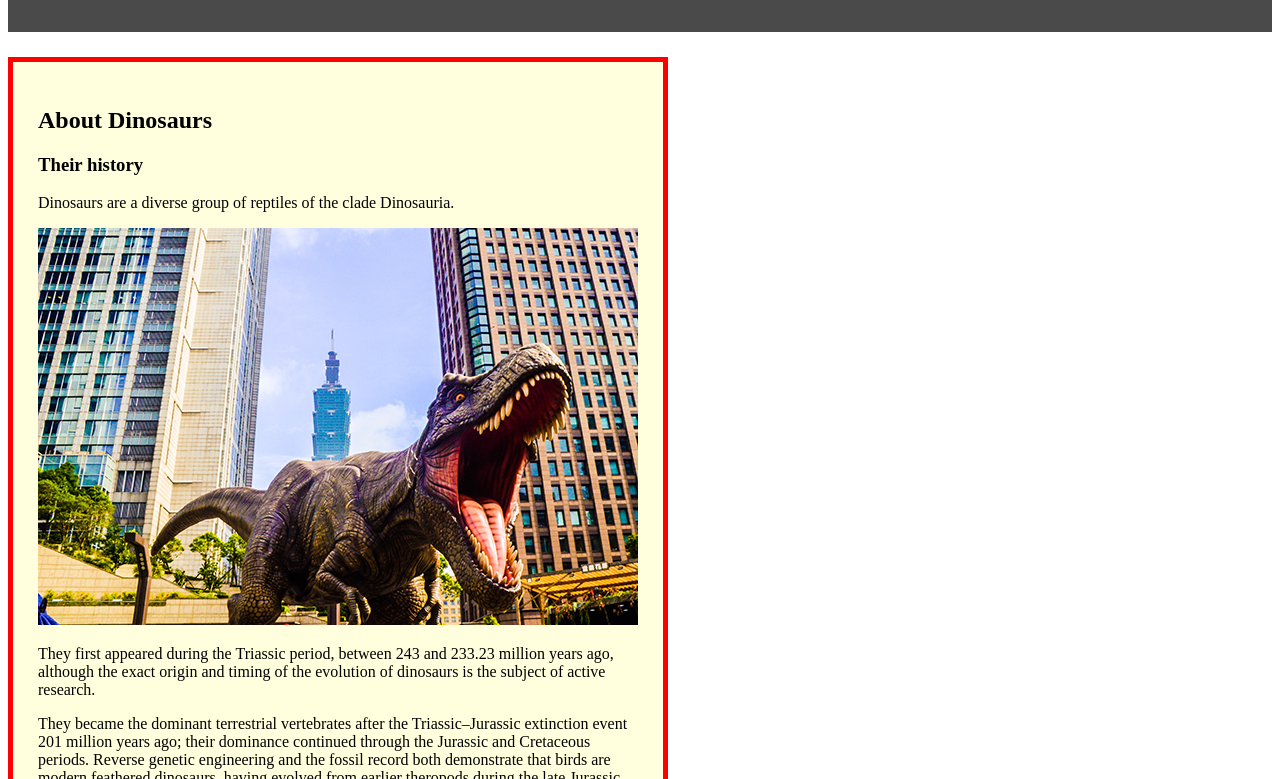
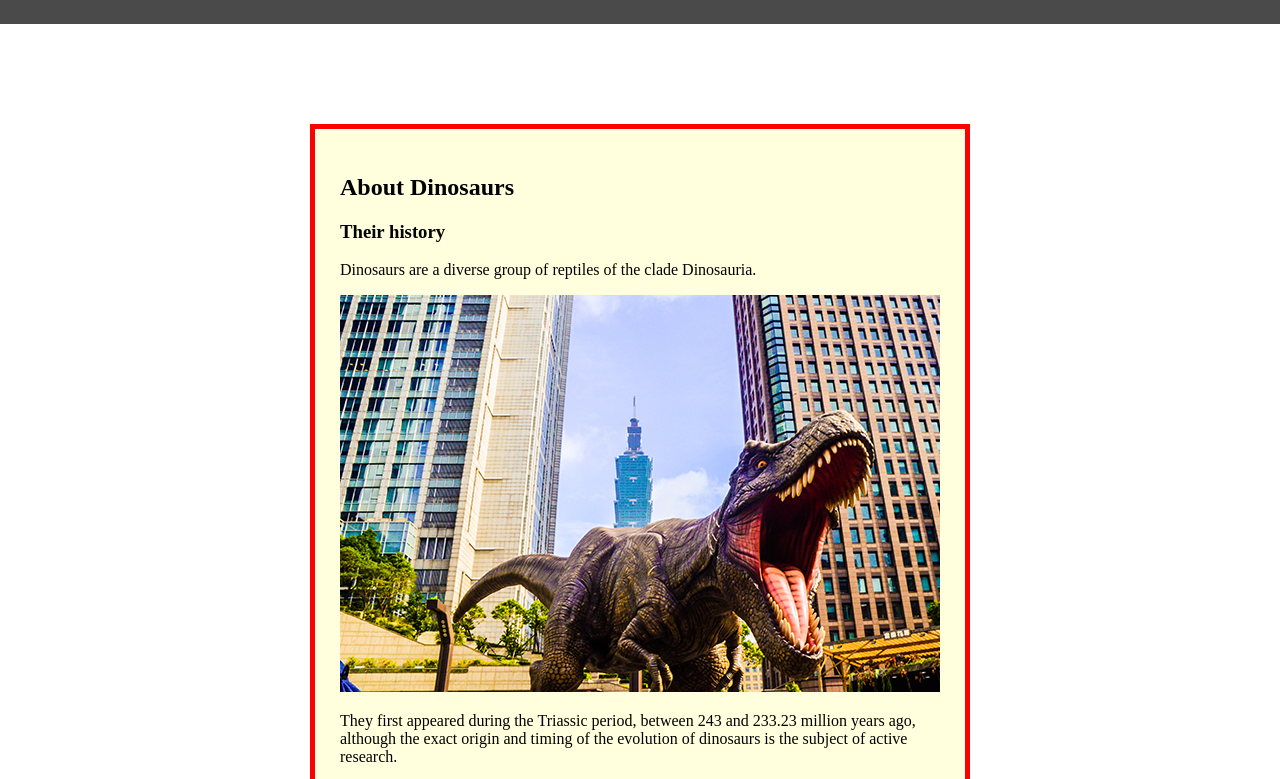
Before and after one commit to bofur24/FrontEnd-Career, a plain HTML site: page Module-2/Project-1/layout.html in a window 1280 px wide. Shown: the part 106-885 px from the top of the page. Drawn offline with Linux system fonts and the light colour scheme.

Commit message:
Centering elements

```diff
--- a/Module-2/Project-1/css/layout-css.css
+++ b/Module-2/Project-1/css/layout-css.css
@@ -1,3 +1,8 @@
+    body {
+        margin: 0;
+    }
+
+
 /*  Header
     Contains the H1
     Has a dark background color
@@ -27,6 +32,7 @@
         width: 600px;
         padding: 25px;
         border: 5px solid #ff0000;
+        margin: 100px auto;
     }
 
 /*  Footer
```
